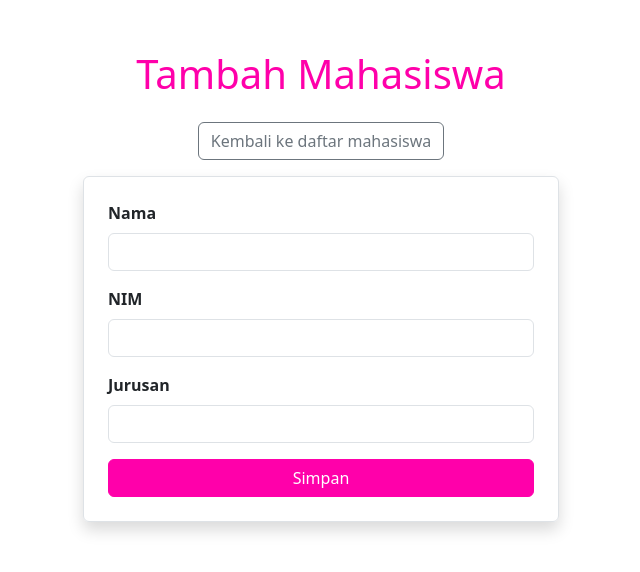
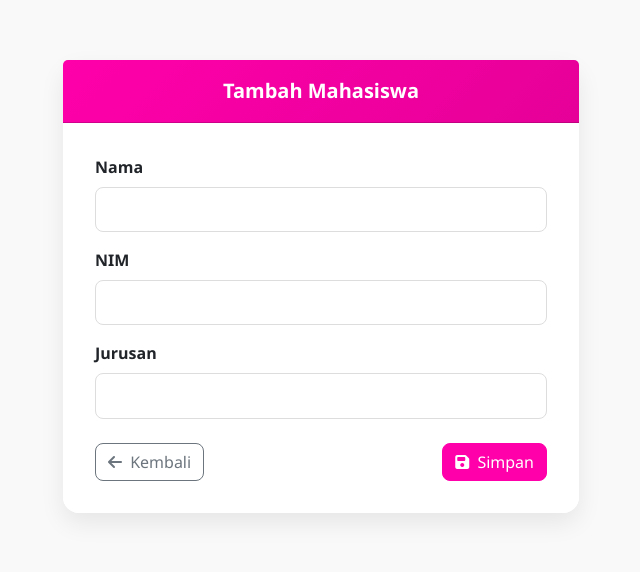
Before and after one commit to ArifbillahKamil/RBAC-Project, a Python web app: template templates/add_mahasiswa.html in a window 1280 px wide. Shown: the top 572 px of the page, without its empty margins (319-959 px from the left). Run offline with Jinja, Linux system fonts and the light colour scheme; the template is opened without the code that fills it, so the values that code supplies are empty.

Commit message:
perubahann add mahasiswa

```diff
--- a/templates/add_mahasiswa.html
+++ b/templates/add_mahasiswa.html
@@ -3,47 +3,101 @@
   <head>
     <meta charset="UTF-8" />
     <title>Tambah Mahasiswa</title>
+    <meta name="viewport" content="width=device-width, initial-scale=1" />
     <!-- Bootstrap 5 CSS -->
     <link
       href="https://cdn.jsdelivr.net/npm/bootstrap@5.3.3/dist/css/bootstrap.min.css"
       rel="stylesheet"
     />
+    <!-- Font Awesome for icons -->
+    <link
+      href="https://cdnjs.cloudflare.com/ajax/libs/font-awesome/6.5.1/css/all.min.css"
+      rel="stylesheet"
+    />
     <style>
       :root {
         --primary-color: #ff00aa;
+        --bg-light: #f9f9f9;
+        --border-radius: 1rem;
       }
+
+      body {
+        background-color: var(--bg-light);
+        font-family: "Segoe UI", sans-serif;
+      }
+
+      .container {
+        max-width: 540px;
+        margin-top: 60px;
+      }
+
+      .card {
+        border-radius: var(--border-radius);
+        box-shadow: 0 10px 24px rgba(0, 0, 0, 0.08);
+        border: none;
+      }
+
+      .card-header {
+        background: linear-gradient(135deg, #ff00aa, #e60098);
+        color: white;
+        font-weight: bold;
+        font-size: 1.25rem;
+        border-radius: var(--border-radius) var(--border-radius) 0 0;
+        text-align: center;
+        padding: 1rem 1.5rem;
+      }
+
+      .card-body {
+        background-color: white;
+        border-radius: 0 0 var(--border-radius) var(--border-radius);
+        padding: 2rem;
+      }
+
+      .form-label {
+        font-weight: 600;
+      }
+
+      .form-control {
+        border-radius: 0.5rem;
+        padding: 0.6rem 0.9rem;
+        border: 1px solid #ddd;
+        transition: all 0.2s;
+      }
+
+      .form-control:focus {
+        border-color: var(--primary-color);
+        box-shadow: 0 0 0 0.2rem rgba(255, 0, 170, 0.15);
+      }
+
       .btn-primary {
         background-color: var(--primary-color);
         border-color: var(--primary-color);
+        border-radius: 0.5rem;
+        font-weight: 500;
       }
+
       .btn-primary:hover {
         background-color: #e60098;
         border-color: #e60098;
       }
-      .form-label {
-        font-weight: 600;
+
+      .btn-outline-secondary {
+        border-radius: 0.5rem;
       }
-      .custom-header {
-        color: var(--primary-color);
-      }
-      .container {
-        max-width: 500px;
-        margin-top: 50px;
+
+      .action-buttons {
+        display: flex;
+        justify-content: space-between;
+        gap: 1rem;
       }
     </style>
   </head>
   <body>
     <div class="container">
-      <h1 class="text-center custom-header mb-4">Tambah Mahasiswa</h1>
-      <div class="mb-3 text-center">
-        <a
-          href="{{ url_for('main.manage_mahasiswa') }}"
-          class="btn btn-outline-secondary"
-          >Kembali ke daftar mahasiswa</a
-        >
-      </div>
-
-      <form method="POST" class="border p-4 shadow rounded">
+      <div class="card">
+        <div class="card-header">Tambah Mahasiswa</div>
+        <div class="card-body">
+          <form method="POST">
             <div class="mb-3">
               <label class="form-label">Nama</label>
               <input type="text" name="nama" class="form-control" required />
@@ -52,17 +106,27 @@
               <label class="form-label">NIM</label>
               <input type="text" name="nim" class="form-control" required />
             </div>
-        <div class="mb-3">
+            <div class="mb-4">
               <label class="form-label">Jurusan</label>
               <input type="text" name="jurusan" class="form-control" required />
             </div>
-        <div class="d-grid">
-          <button type="submit" class="btn btn-primary">Simpan</button>
+            <div class="action-buttons mt-4">
+              <a
+                href="{{ url_for('main.manage_mahasiswa') }}"
+                class="btn btn-outline-secondary"
+              >
+                <i class="fas fa-arrow-left me-1"></i> Kembali
+              </a>
+              <button type="submit" class="btn btn-primary">
+                <i class="fas fa-save me-1"></i> Simpan
+              </button>
             </div>
           </form>
         </div>
+      </div>
+    </div>
 
-    <!-- Bootstrap 5 JS (optional for interactivity) -->
+    <!-- Bootstrap 5 JS -->
     <script src="https://cdn.jsdelivr.net/npm/bootstrap@5.3.3/dist/js/bootstrap.bundle.min.js"></script>
   </body>
 </html>
```
Lines whose indentation alone changed are shown as unchanged.
